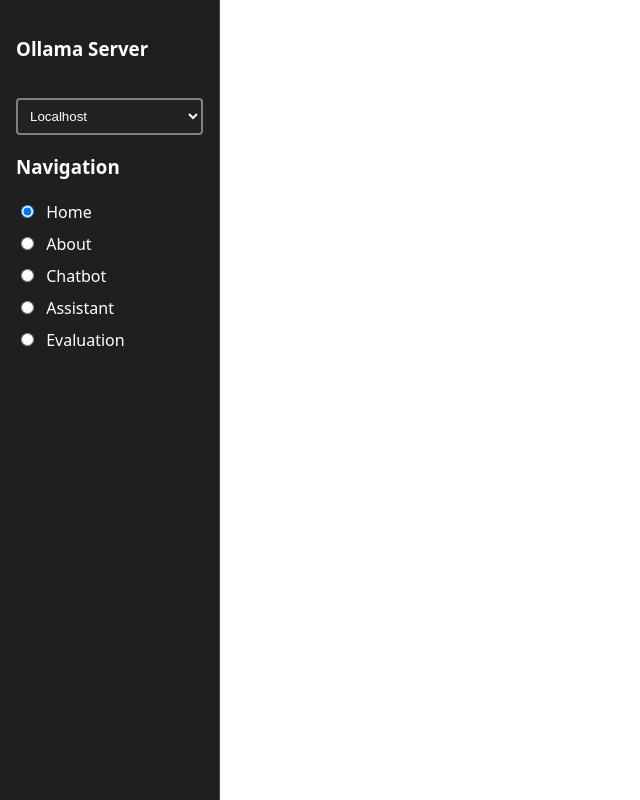
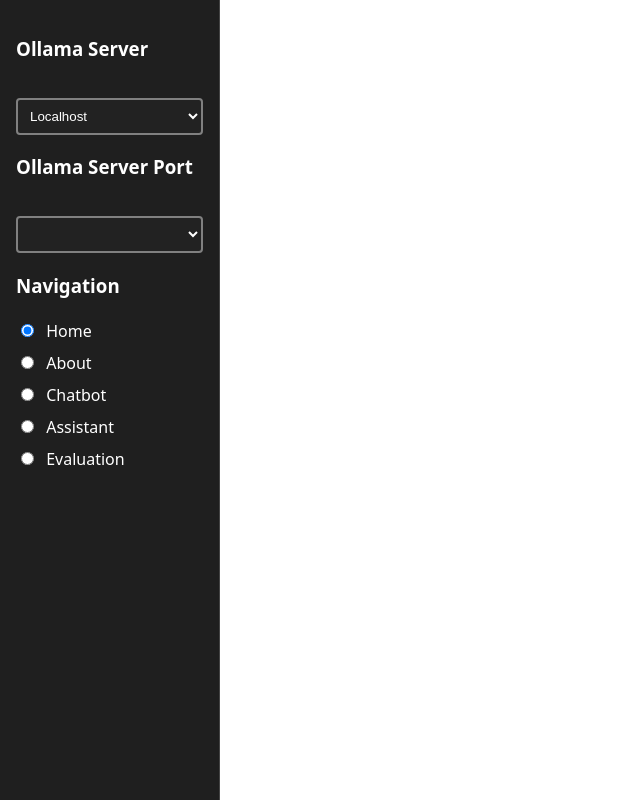
Before and after one commit to njavet/mars, a Vue app in the folder frontend/: page / in a window 1280 px wide. Shown: the whole page, without its empty margins (0-640 px from the left). Built offline with nearby package versions, Linux system fonts and the light colour scheme.

Commit message:
add cluster connection

```diff
--- a/frontend/src/components/Sidebar.vue
+++ b/frontend/src/components/Sidebar.vue
@@ -3,6 +3,19 @@
     <h3>Ollama Server</h3>
     <select v-model="selectedServer">
       <option value="http://localhost:11434">Localhost</option>
+      <option value="http://sandiego.zhaw.ch:8800">sandiego:8800</option>
+      <option value="http://sandiego.zhaw.ch:8801">sandiego:8801</option>
+      <option value="http://sandiego.zhaw.ch:8802">sandiego:8802</option>
+      <option value="http://sandiego.zhaw.ch:8803">sandiego:8803</option>
+      <option value="http://losangeles.zhaw.ch:8803">losangeles:8800</option>
+    </select>
+    <h3>Ollama Server Port</h3>
+    <select v-model="selectedPort">
+      <option value="11434">11434</option>
+      <option value="8800">8800</option>
+      <option value="8801">8801</option>
+      <option value="8802">8802</option>
+      <option value="8803">8803</option>
     </select>
     <h3>Navigation</h3>
     <label v-for="option in options" :key="option.value" class="nav-option">
@@ -32,6 +45,7 @@
 
 const selectedView = ref('home')
 const selectedServer = defineModel('selectedServer')
+const selectedPort = defineModel('selectedPort')
 const selectedLM = defineModel('selectedLM')
 const selectedSystemMessage = defineModel('selectedSystemMessage')
 const options = [
```
